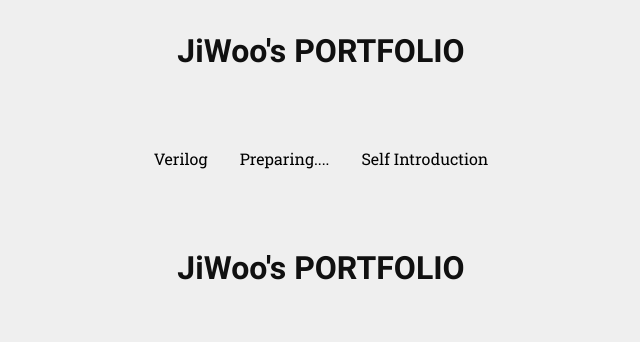
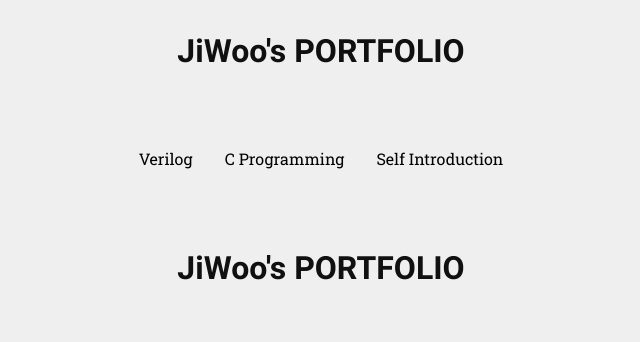
Before and after one commit to choijiwoo0609/choijiwoo0609.github.io, a Jekyll site: the page built from README.md, in a window 1280 px wide. Shown: the top 342 px of the page, without its empty margins (319-959 px from the left). Built offline with Jekyll 4.4.1, drawn with Linux system fonts in a browser that asks for light colours; our own code applies the rules of GitHub Pages for plain Markdown files.

Commit message:
Update nav.yml

```diff
--- a/_data/nav.yml
+++ b/_data/nav.yml
@@ -8,7 +8,7 @@
     - title: System Verilog
       url: systemverilog.html
 
-- title: Preparing....
+- title: C Programming
   icon: assets/img/icons/user.svg
   hue: "#E59500"
 
```
